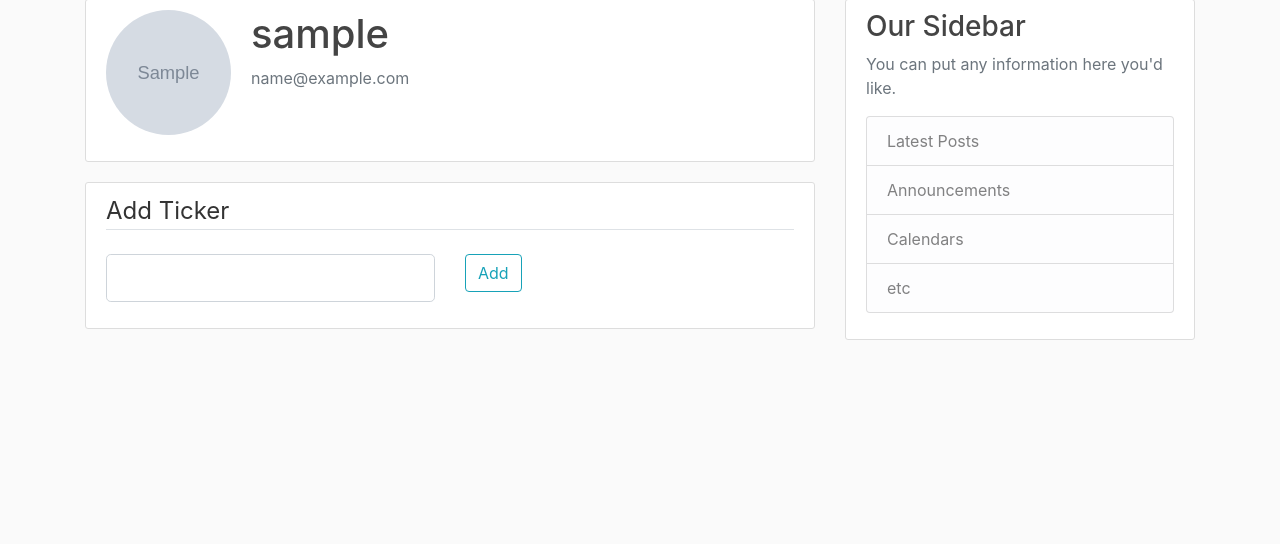
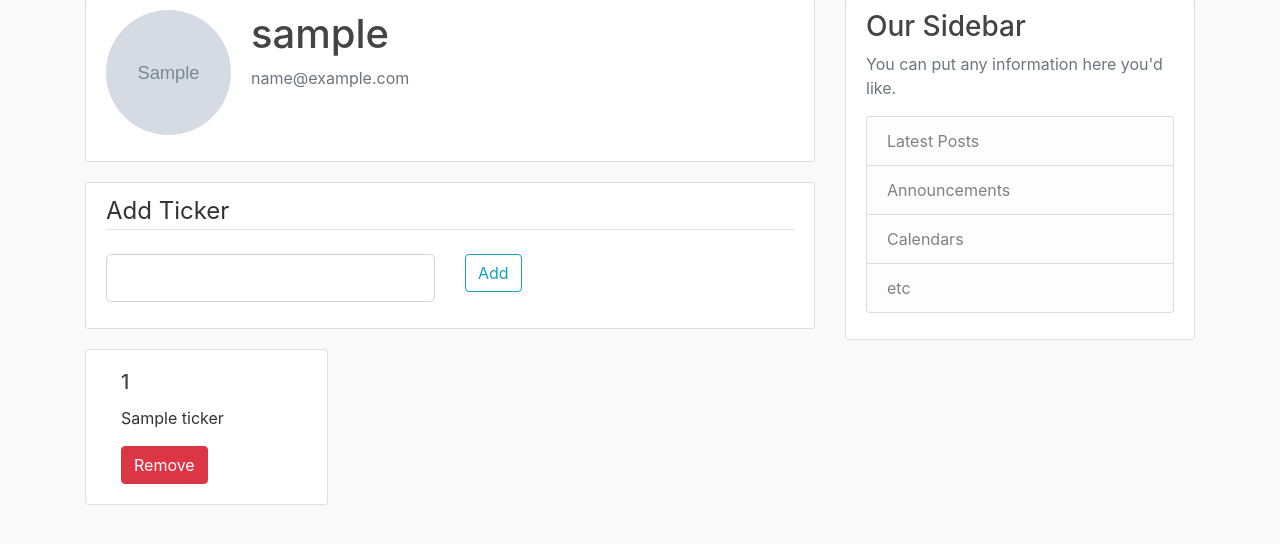
Before and after one commit to evanletz/stocknews-scraper, a Flask app: page /account/ in a window 1280 px wide. Shown: the part 81-625 px from the top of the page. Run offline with Flask 2, Linux system fonts and the light colour scheme; a user stored in the database is signed in; tables that the repository leaves empty hold one stand-in row (values such as "Sample post"); grey boxes marked "Sample" are stand-in pictures; some libraries are stand-ins or nearby versions.

Commit message:
List user.tickers and add remove button

```diff
--- a/scraper/routes.py
+++ b/scraper/routes.py
@@ -48,17 +48,30 @@ def logout():
     flash('You have been successfully logged out!', category='success')
     return redirect(url_for('home'))
 
+def get_user_tickers():
+    t = iter(current_user.tickers)
+    tickers = zip(t, t, t)
+    return tickers
+
 @app.route('/account/', methods=['GET','POST'])
 def account():
     image_file = url_for('static', filename=f'profile_pics/{current_user.image_file}')
     form = AddTicker()
-    if form.validate_on_submit():
+    user_tickers = get_user_tickers()
+    if 'ticker_id' in request.form.keys():
+        ticker = request.form.get('ticker_id')
+        to_delete = Ticker.query.filter_by(ticker_id=ticker).first()
+        current_user.tickers.pop(current_user.tickers.index(to_delete))
+        db.session.commit()
+        flash('Ticker successfully removed from your watchlist!', category='success')
+        return redirect(url_for('account'))
+    elif form.validate_on_submit():
         ticker = Ticker.query.filter_by(ticker_id=form.ticker.data).first()
         current_user.tickers.append(ticker)
         db.session.commit()
         flash('Ticker successfully added to your watchlist!', category='success')
         return redirect(url_for('account'))
-    return render_template('account.html', title='Account', image_file=image_file, form=form)
+    return render_template('account.html', title='Account', image_file=image_file, form=form, user_tickers=user_tickers)
 
 def save_photo(form_photo):
     random_hex = secrets.token_hex(8)
--- a/scraper/templates/account.html
+++ b/scraper/templates/account.html
@@ -10,28 +10,42 @@
         </div>
     </div>
     <div class="content-section">
-        <form method='POST' action='' enctype='multipart/form-data'>
+        <form method="POST" action="" enctype="multipart/form-data">
             {{ form.hidden_tag() }}
-            <fieldset class='form-group'>
-                <legend class='border-bottom mb-4'>Add Ticker</legend>
-                <div class='row'>
-                    <div class='col'>
+            <fieldset class="form-group">
+                <legend class="border-bottom mb-4">Add Ticker</legend>
+                <div class="row">
+                    <div class="col">
                         {% if form.ticker.errors %}
-                        {{ form.ticker(class='form-control form-control-lg is-invalid') }}
-                        <div class='invalid-feedback'>
+                        {{ form.ticker(class="form-control form-control-lg is-invalid") }}
+                        <div class="invalid-feedback">
                             {% for error in form.ticker.errors %}
                                 <span>{{ error }}</span>
                             {% endfor %}
                         </div>
                         {% else %}
-                            {{ form.ticker(class='form-control form-control-lg') }}
+                            {{ form.ticker(class="form-control form-control-lg") }}
                         {% endif %}
                     </div>
-                    <div class='col'>
-                        {{ form.submit(class='btn btn-outline-info') }}
+                    <div class="col">
+                        {{ form.submit(class="btn btn-outline-info") }}
                     </div>
                 </div>
             </fieldset>
         </form>
     </div>
+    <div class="container-fluid">
+        <div class="row">
+            {% for row in current_user.tickers %}
+                <div class="card col-sm-4">
+                    <form class="card-body" method="POST" action="" enctype="multipart/form-data">
+                        <h5 class="card-title">{{ row.ticker_id }}</h5>
+                        <input type="hidden" name="ticker_id" value="{{ row.ticker_id }}">
+                        <p class="card-text">{{ row.company_name }}</p>
+                        <button type="submit" class="btn btn-danger">Remove</button>
+                    </form>
+                </div>
+            {% endfor %}
+        </div>
+    </div>
 {% endblock content %}
```
